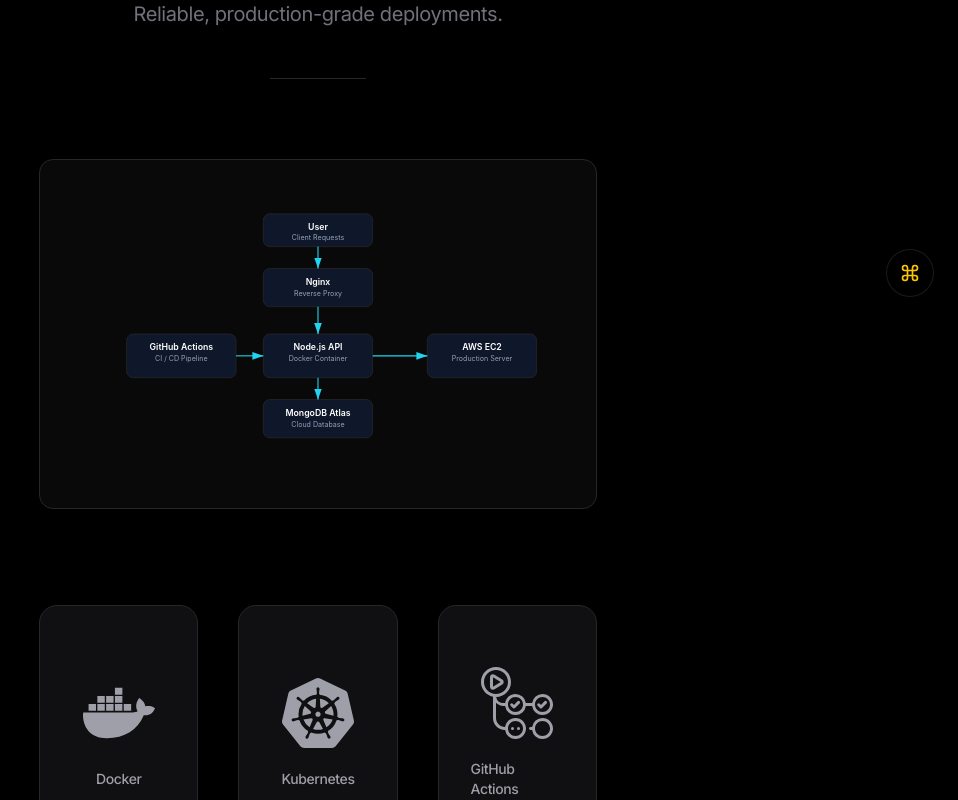
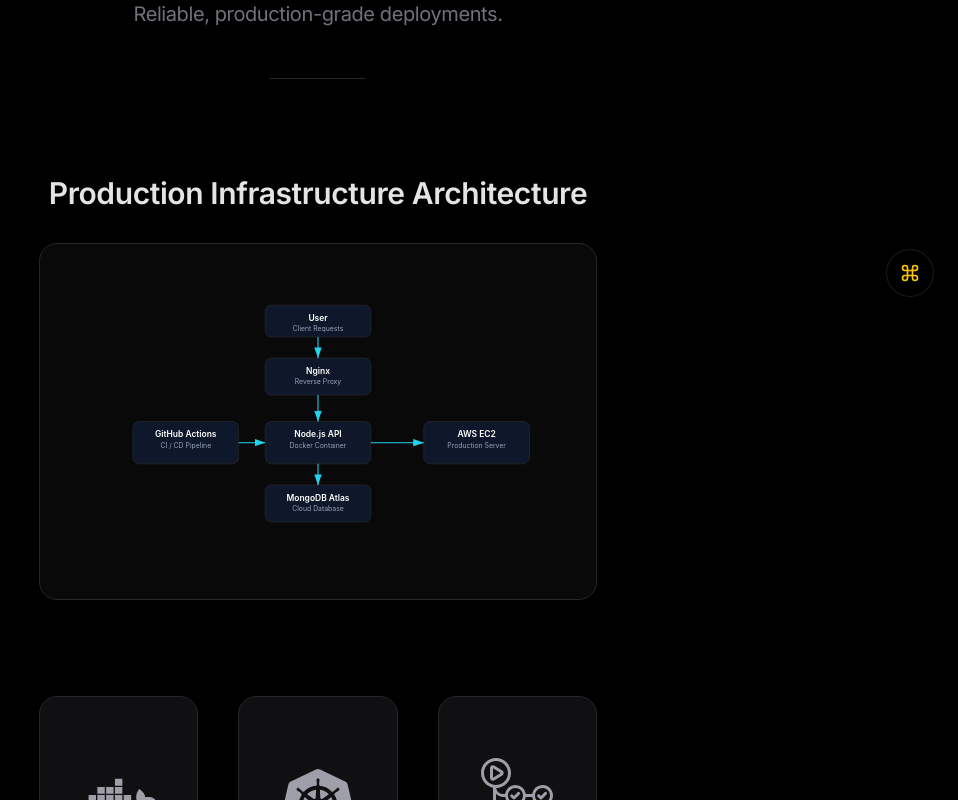
Before and after one commit to DIPAKK2310/dip_blog, a Next.js app: page /devops in a window 1280 px wide. Shown: the part 455-1255 px from the top of the page, without its empty margins (322-1280 px from the left). Built offline with nearby package versions, Linux system fonts and the light colour scheme.

Commit message:
feat:svgs add

```diff
--- a/components/devops/HeroDev.tsx
+++ b/components/devops/HeroDev.tsx
@@ -29,25 +29,22 @@
 //   </div>
 //          <TechBadges/>
 
-
 // </section>  )
 // }
 
 // export default HeroDev
 
-
-"use client"
-import React from "react"
-import { motion } from "framer-motion"
-import Typewriter from "../common/Typewriter"
-import TechBadges from "./TechBadges"
+'use client'
+import React from 'react'
+import { motion } from 'framer-motion'
+import Typewriter from '../common/Typewriter'
+import TechBadges from './TechBadges'
+import Image from 'next/image'
 
 const HeroDev = () => {
   return (
     <section className="py-36 md:py-44 px-6">
-
       <div className="max-w-4xl mx-auto text-center">
-
         <motion.h1
           initial={{ opacity: 0, y: 20 }}
           animate={{ opacity: 1, y: 0 }}
@@ -63,8 +60,8 @@
           transition={{ delay: 0.15, duration: 0.6 }}
           className="mt-8 text-lg md:text-xl text-zinc-500 max-w-2xl mx-auto leading-relaxed"
         >
-          Containerized applications. Automated CI/CD pipelines.
-          Reliable, production-grade deployments.
+          Containerized applications. Automated CI/CD pipelines. Reliable,
+          production-grade deployments.
         </motion.p>
 
         {/* Minimal Divider */}
@@ -74,16 +71,27 @@
           transition={{ delay: 0.4 }}
           className="mt-12 h-px w-24 bg-zinc-800 mx-auto"
         />
+      </div>
+      <div className="mt-24 max-w-[1600px] mx-auto">
+        <h3 className="text-2xl md:text-3xl font-semibold text-center mb-8">
+          Production Infrastructure Architecture
+        </h3>
 
+        <div className="border border-zinc-800 rounded-2xl p-6 md:p-10 bg-zinc-900/40 backdrop-blur-sm shadow-lg hover:shadow-2xl transition-all duration-300">
+      <Image
+  src="/infrastructure-diagram.svg"
+  alt="Production Infrastructure Diagram"
+  width={2000}
+  height={1400}
+  className="w-full max-h-[900px] object-contain rounded-xl"
+  priority
+/>
+        </div>
       </div>
-      <div className="mt-20 max-w-5xl mx-auto border border-zinc-800 rounded-xl p-8 bg-zinc-900/40">
-  <img src="/infrastructure-diagram.svg" alt="Production Infrastructure" />
-</div>
 
       <div className="mt-24">
         <TechBadges />
       </div>
-
     </section>
   )
 }
```
